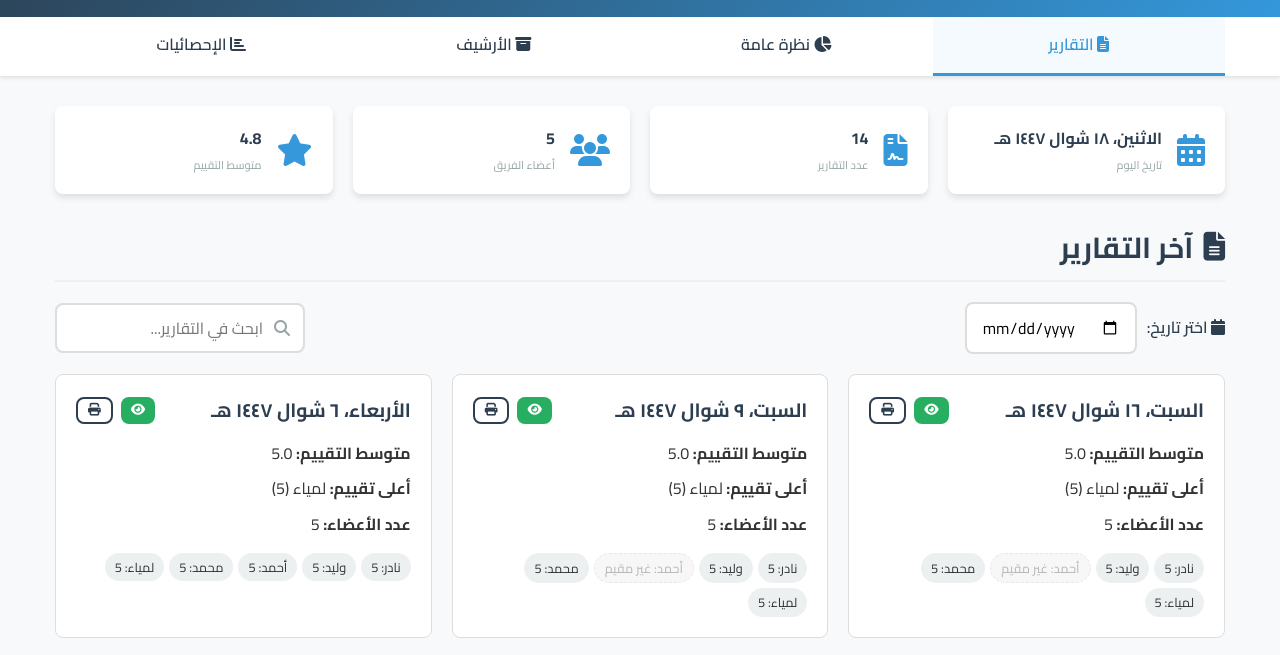
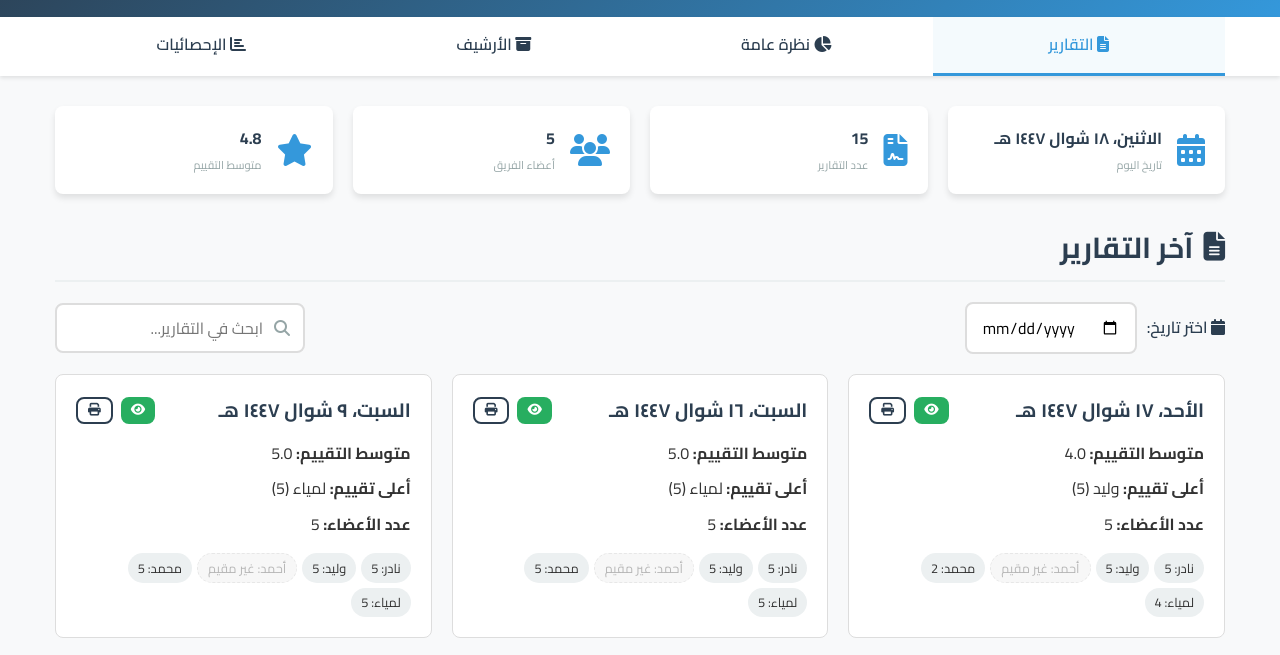
Before and after one commit to lamiaaezzatshahat-sys/Report-system, a plain HTML site: page index.html in a window 1280 px wide. Shown: the part 110-765 px from the top of the page. Drawn offline with nearby package versions, Linux system fonts and the light colour scheme.

Commit message:
report 5-4

```diff
--- a/index.html
+++ b/index.html
@@ -253,7 +253,7 @@
                             "التعديلات  هي   ",
                             "1- user  choose number of  frames  to  process  in  the  video   ",
                             "2-  translate  section  that writen by Arabic  to  English    ",
-                            "3-  Change the question format in the form " ,
+                            "3-  Change the question format in the form ",
                             "4- change the word  (prority )  to  (objective)  in the form ",
                             "5- sort the  results  "
                         ]
@@ -314,7 +314,7 @@
                             "التعديلات  هي   ",
                             "1- user  choose number of  frames  to  process  in  the  video   ",
                             "2-  translate  section  that writen by Arabic  to  English    ",
-                            "3-  Change the question format in the form " ,
+                            "3-  Change the question format in the form ",
                             "4- change the word  (prority )  to  (objective)  in the form ",
                             "5- sort the  results  "
                         ]
@@ -547,7 +547,7 @@
                     "وليد": {
                         "rating": 5,
                         "description": [
-                           "  اشتغل علي تعديلات في phase 1     وعمل  تيست  علي  بعض النقاط " ,
+                            "  اشتغل علي تعديلات في phase 1     وعمل  تيست  علي  بعض النقاط ",
                             "  ميتنج  مع  محمد   وشرح  كل  حاجه  تم  التعديل  فيها  في  ال phase 1   عشان  يقدر  يعدل  علي  الجزء بتاعه  بشكل  صح "
 
                         ]
@@ -579,14 +579,14 @@
                         "rating": 5,
                         "description": [
                             "      ربط النظام بالكامل داخل التطبيق.",
-                                "التأكد من أن جميع العمليات تعمل بشكل صحيح." ,
+                            "التأكد من أن جميع العمليات تعمل بشكل صحيح.",
                             "ادمن بانل مبدايا كده لادارة التراخيص وربط ال apis ب مشروع الكاميرات  المستخدم ميقدرش يفتح الابلكيشن غير مفتاح ترخيص احنا بندهوله واضفت api ل free trial  وانشاء واجهة التراخيص فى مشروع الكاميرات"
                         ]
                     },
                     "وليد": {
                         "rating": 5,
                         "description": [
-                            "  اشتغل علي تعديلات في phase 1     وعمل  تيست  علي  بعض النقاط " ,
+                            "  اشتغل علي تعديلات في phase 1     وعمل  تيست  علي  بعض النقاط ",
                             "  عمل ميتنج مع  محمد  ولمياء  لوضع  خطه  عمل  الجزء الجديد  من  المشروع   "
 
                         ]
@@ -605,7 +605,7 @@
                     "لمياء": {
                         "rating": 5,
                         "description": [
-                                "عملت  تيست علي  ال outlier   اللي  عملته امبارح  وطلع  شغال  كويس  جدا  وبيطلع  outlier   من اكتر من عمود و كمان من اكتر من صف  في نفس الوقت   "     ,
+                            "عملت  تيست علي  ال outlier   اللي  عملته امبارح  وطلع  شغال  كويس  جدا  وبيطلع  outlier   من اكتر من عمود و كمان من اكتر من صف  في نفس الوقت   ",
                             "عملت  ميتنج  مع وليد   ومحمد   لوضع  خطه  عمل  الجزء الجديد  من  مشروع  اللوجستيك ا "
 
                         ]
@@ -626,7 +626,7 @@
                     "وليد": {
                         "rating": 5,
                         "description": [
-                            "  اشتغل علي تعديلات في phase 1     وعمل  تيست  علي  بعض النقاط " ,
+                            "  اشتغل علي تعديلات في phase 1     وعمل  تيست  علي  بعض النقاط ",
                             "  عمل ميتنج مع  محمد  ولمياء  لوضع  خطه  عمل  الجزء الجديد  من  المشروع   "
 
                         ]
@@ -645,7 +645,7 @@
                     "لمياء": {
                         "rating": 5,
                         "description": [
-                                "عملت  تيست علي  ال outlier   اللي  عملته امبارح  وطلع  شغال  كويس  جدا  وبيطلع  outlier   من اكتر من عمود و كمان من اكتر من صف  في نفس الوقت   "     ,
+                            "عملت  تيست علي  ال outlier   اللي  عملته امبارح  وطلع  شغال  كويس  جدا  وبيطلع  outlier   من اكتر من عمود و كمان من اكتر من صف  في نفس الوقت   ",
                             "عملت  ميتنج  مع وليد   ومحمد   لوضع  خطه  عمل  الجزء الجديد  من  مشروع  اللوجستيك ا "
 
                         ]
@@ -682,8 +682,8 @@
                     "محمد": {
                         "rating": 5,
                         "description": [
-                                "ظبط  outolable websit        "  ,
-                                "feature زود  علي الويب  "      ,
+                            "ظبط  outolable websit        ",
+                            "feature زود  علي الويب  ",
                             "جمع  صور  جديده  للموديل  وتاكد  من  موضوع marge   Data  with YOLo Data"
                         ]
                     },
@@ -727,9 +727,9 @@
                     "أحمد": {
                         "rating": 5,
                         "description": [
-                                "1-  تشغيل  الخريطه  " ,
+                            "1-  تشغيل  الخريطه  ",
                             "2-  رسم  النود  والطرق  عليها  وظبطت  الزززوم  ",
-                                "3- رسم  zone  " ,
+                            "3- رسم  zone  ",
                             "4-تعديل  في  لون  وشكل  node  and  turns and  Zone ",
                             "5- تحويل  ملف  shap  ليتم  عرضه في البرنامج  الخارج  من  vieaum"
 
@@ -738,7 +738,7 @@
                     "محمد": {
                         "rating": 5,
                         "description": [
-                                "اضافه داتا  جديده    "  ,
+                            "اضافه داتا  جديده    ",
                             " عملت  رن للموديل   ومقارنه التغيرات  "
                         ]
                     },
@@ -780,7 +780,7 @@
                         ]
                     },
                     "أحمد": {
-                            "rating":0,
+                        "rating": 0,
                         "description": [
                             "شغال مع تيم الدراسات"
 
@@ -797,7 +797,7 @@
                     "لمياء": {
                         "rating": 5,
                         "description": [
-                                "متابعه  تعديلات  نادر  "," متابعه  التيست  بتاع  وليد  والتغيرات  اللي  هيشتغل  عليها  "," البدء  في   التسك  الجديده اللي  هي  new Vissim  "
+                            "متابعه  تعديلات  نادر  ", " متابعه  التيست  بتاع  وليد  والتغيرات  اللي  هيشتغل  عليها  ", " البدء  في   التسك  الجديده اللي  هي  new Vissim  "
 
 
                         ]
@@ -831,7 +831,7 @@
                         ]
                     },
                     "أحمد": {
-                            "rating":0,
+                        "rating": 0,
                         "description": [
                             "شغال مع تيم الدراسات"
 
@@ -857,12 +857,64 @@
                 },
 
                 "notes": [
+                    "نادر  هيقفل البروجكت ع  كده  ويبداء  يظبط  الرفع  والديزاين    "
+                ]
+            },
+            {
+                "date": "2026-4-5",
+                "members": {
+                    "نادر": {
+                        "rating": 5,
+                        "description": [
+                            "run  model  of  YOLO  in  T3c",
+                            "run  model  of  Mohammed  in  T3c",
+                            "make data for  Toktok  and microbus  ",
+                            "test APP and  discover  problems  "
+
+
+                        ]
+                    },
+                    "وليد": {
+                        "rating": 5,
+                        "description": [
+                            "نزل  مع  بشمهندس   عمرو  يعمل   استبيان  موقع  اول  عباس  ",
+                            "   ",
+
+
+
+                        ]
+                    },
+                    "أحمد": {
+                        "rating": 0,
+                        "description": [
+                            "شغال مع تيم الدراسات"
+
+                        ]
+                    },
+                    "محمد": {
+                        "rating": 2,
+                        "description": [
+                            "تعديل  الداتا   بتاعه  الموديل  وعمل  مريج ",
+
+
+                        ]
+                    },
+                    "لمياء": {
+                        "rating": 4,
+                        "description": [
+                           "ميتنج مع الدكتور  لعمل  path code for T3C app ",
+                           "improve new_vissim "
+
+
+
+                        ]
+                    }
+                },
+
+                "notes": [
                     "نادر  هيقفل البروجكت ع  كده  ويبداء  يظبط   الدنيا  "
                 ]
             }
-
-
-
 
 
 
```
Lines whose indentation alone changed are shown as unchanged.
